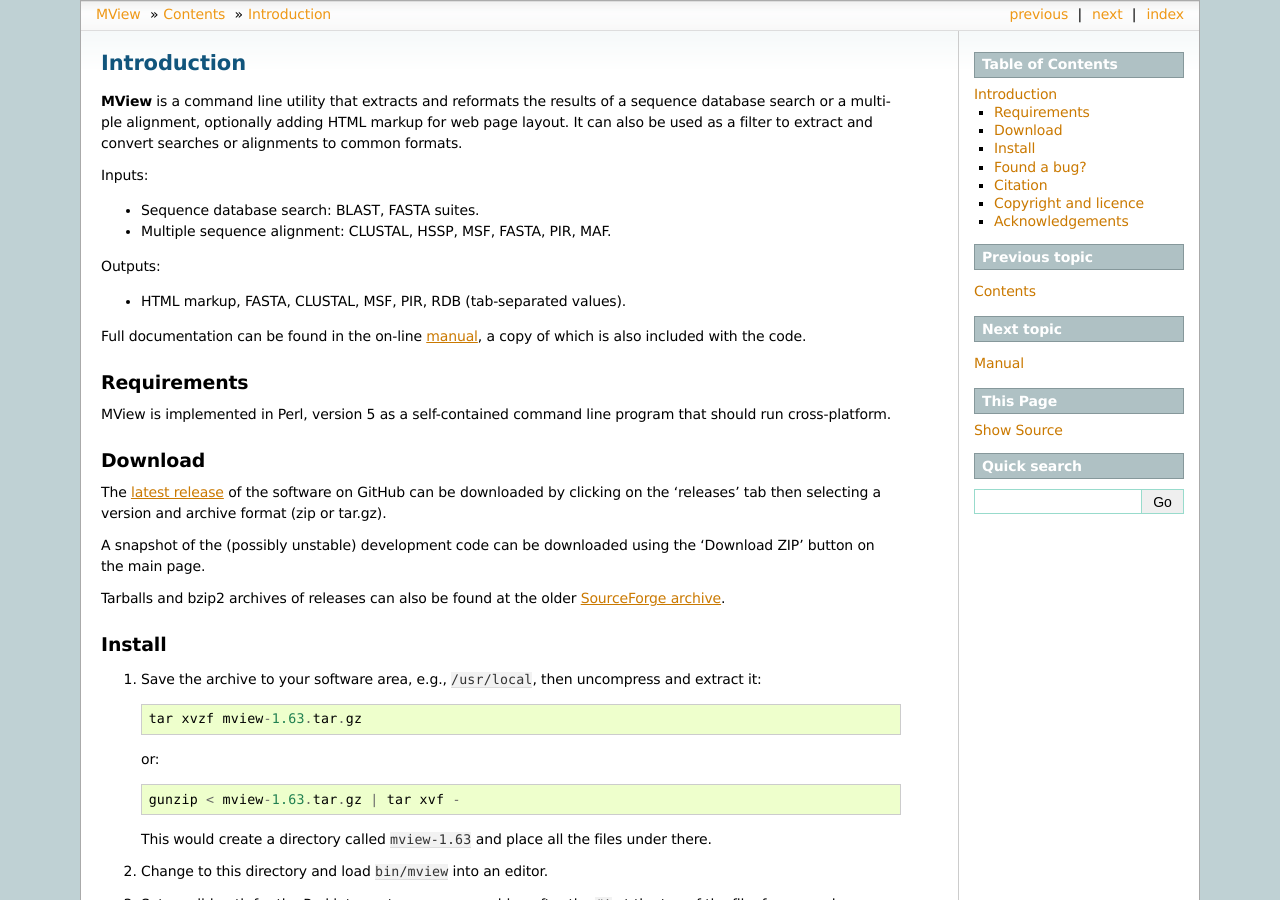
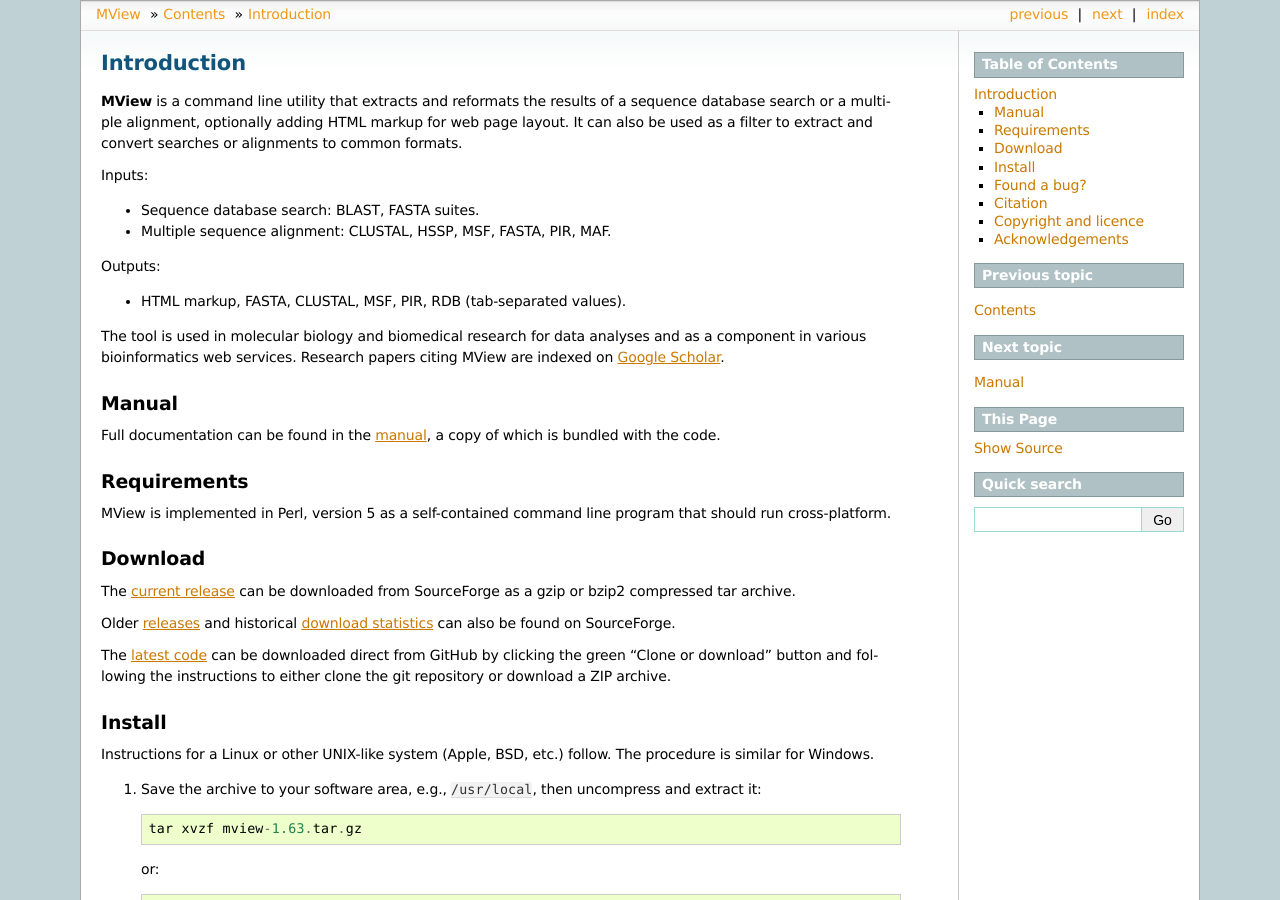
Before and after one commit to desmid/mview, a Sphinx documentation site: the page built from doc/Sphinx/source/manual/intro.rst, in a window 1280 px wide and 900 px high. Built offline with Sphinx 7.4.7, drawn with Linux system fonts in a browser that asks for light colours; some of the changed text lies outside the part shown.

Commit message:
readme,changes,manual: update text

```diff
--- a/doc/Sphinx/source/manual/intro.rst
+++ b/doc/Sphinx/source/manual/intro.rst
@@ -15,8 +15,18 @@
 
 - HTML markup, FASTA, CLUSTAL, MSF, PIR, RDB (tab-separated values).
 
-Full documentation can be found in the on-line `manual`_, a copy of which is
-also included with the code.
+The tool is used in molecular biology and biomedical research for data
+analyses and as a component in various bioinformatics web services. Research
+papers citing MView are indexed on `Google Scholar`_.
+
+.. _Google Scholar:  https://scholar.google.com/citations?user=4ughzM0AAAAJ&hl=en
+
+
+Manual
+^^^^^^
+
+Full documentation can be found in the `manual`_, a copy of which is bundled
+with the code.
 
 .. _manual:  https://desmid.github.io/mview/
 
@@ -31,22 +41,27 @@
 Download
 ^^^^^^^^
 
-The `latest release`_ of the software on GitHub can be downloaded by clicking
-on the 'releases' tab then selecting a version and archive format (zip or
-tar.gz).
+The `current release`_ can be downloaded from SourceForge as a gzip or bzip2
+compressed tar archive.
 
-A snapshot of the (possibly unstable) development code can be downloaded using
-the 'Download ZIP' button on the main page.
+Older `releases`_ and historical `download statistics`_ can also be found on
+SourceForge.
 
-Tarballs and bzip2 archives of releases can also be found at the older
-`SourceForge archive`_.
+The `latest code`_ can be downloaded direct from GitHub by clicking the green
+"Clone or download" button and following the instructions to either clone the
+git repository or download a ZIP archive.
 
-.. _latest release:       https://github.com/desmid/mview
-.. _SourceForge archive:  http://sourceforge.net/projects/bio-mview/
+.. _current release:      https://sourceforge.net/projects/bio-mview/files/bio-mview/mview-1.63/
+.. _releases:             https://sourceforge.net/projects/bio-mview/files/bio-mview/
+.. _download statistics:  https://sourceforge.net/projects/bio-mview/files/stats/timeline?dates=2005-01-01+to+2025-01-01
+.. _latest code:          https://github.com/desmid/mview
 
 
 Install
 ^^^^^^^
+
+Instructions for a Linux or other UNIX-like system (Apple, BSD, etc.)
+follow. The procedure is similar for Windows.
 
 1. Save the archive to your software area, e.g., ``/usr/local``, then uncompress
    and extract it::
@@ -116,9 +131,10 @@
 
 People who contributed early code or suggestions include C. Leroy and other
 members of the former Sander group at EBI. Useful suggestions relating to the
-EBI sequence database search services have come from R. Lopez, W. Li
-and H. McWilliam at EBI. Many other people have suggested new features and
+EBI sequence database search services have come from R. Lopez, W. Li and
+H. McWilliam at EBI. Many other people have suggested new features and
 reported bugs; I hope I have acknowledged them in the change log and apologise
-if I have missed anyone out.
+if I have missed anyone out. Finally, thank you to everyone who has cited
+MView in their publications.
 
 .. END
```
Also changed, not shown: README.md (+17 -7 lines), doc/Sphinx/source/index.rst (+17 -9 lines), 9 other files.
